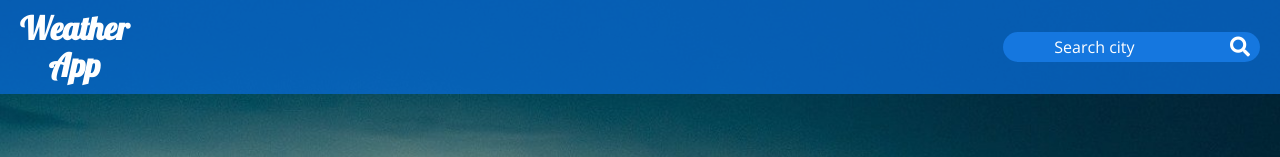
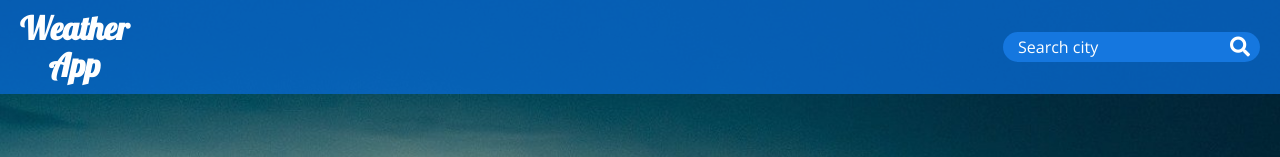
Before and after one commit to pablodamianberdun/weather-app, a React (Create React App) app: page / in a window 1280 px wide. Shown: the top 157 px of the page. Built offline with nearby package versions, Linux system fonts and the light colour scheme.

Commit message:
Added event to add city by pressing enter key

```diff
--- a/src/components/Header.js
+++ b/src/components/Header.js
@@ -32,7 +32,6 @@ const SearchInput = styled.input`
     display: block;
 	width: 70%;
 	height: 20px;
-	text-align: center;
     padding: 10px;
     background-color: #1577df;
     color: white;
@@ -95,6 +94,11 @@ function Header({setCity, setGetApi}) {
                         type="text"
                         placeholder="Search city"
 						onChange={handleChange}
+						onKeyDown={e => {
+							if(e.key === "Enter") {
+								saveCity()
+							}
+						}}
 						value={search.name}
                     />
                     <SearchIcon
```
